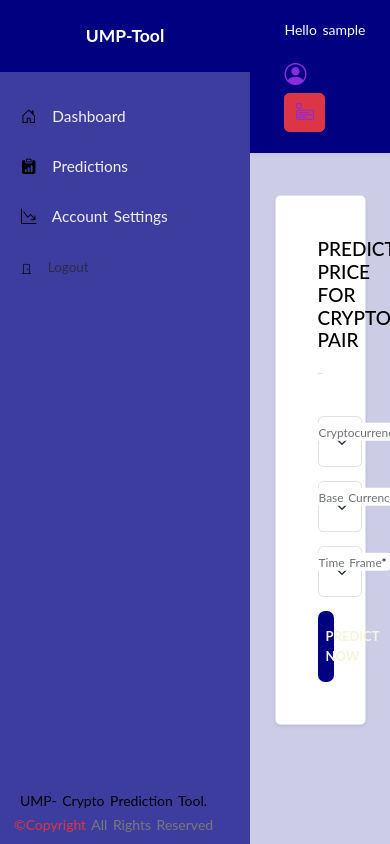
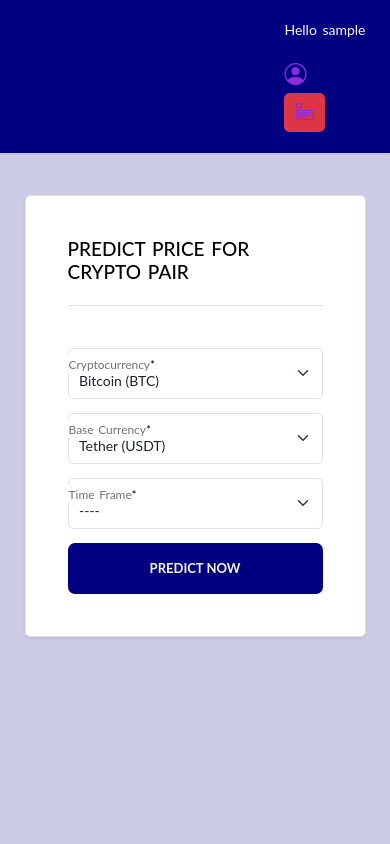
Before and after one commit to ndmichael/ump-crypto-predictor, a Django app: page /user/dashboard/ in a window 390 px wide; the page is wider, and only the part inside the window is pictured. Run offline with Django 5.2, Linux system fonts and the light colour scheme; the visitor is signed in with stand-in values (Sample User, id 1); some libraries are stand-ins or nearby versions.

Commit message:
adjust logic and added toggler

```diff
--- a/users/static/users/css/account.css
+++ b/users/static/users/css/account.css
@@ -1,6 +1,7 @@
 :root{
     --primary-color: rgb(0,0,128);
-    --primary-color-700: rgb(0, 0, 128, .7);
+    /* --primary-color-700: rgb(50, 50, 171); */
+    --primary-color-2:  rgb(50, 50, 171);
 }
 
 .account-content a{
@@ -13,7 +14,7 @@
     width: 250px;
     height: 100% !important;
     position: fixed;
-    background: var(--primary-color-700);
+    background: var(--primary-color-2);
     z-index: 100;
     overflow-x: hidden;
 }
@@ -43,7 +44,6 @@
     color: inherit;
 }
 
-
 .content-wrapper{
     width: 100%;
     min-height: 100vh;
@@ -57,3 +57,36 @@
     background-color: rgb(0, 0, 128, 1);
     color: white !important;
 }
+
+/* toggler */
+.toggler{
+    width: 250px !important;
+}
+
+
+/*** CSS for small screen ***/
+@media(max-width:768px){
+    #sidebar{
+        width: 0;
+        height: 100% !important;
+        position: fixed;
+        background: var(--primary-color-2);
+        z-index: 100;
+        overflow-x: hidden;
+    }
+
+    .content-wrapper{
+        width: 100%;
+        min-height: 100vh;
+        padding: 0;
+        background: rgb(0, 0, 128, .2);
+    }
+
+    .content-wrapper .navbar{
+        background-color: rgb(0, 0, 128, 1);
+        color: white !important;
+        display: flex !important;
+        flex-direction: row;
+        width: 100%;
+    }
+}
```
